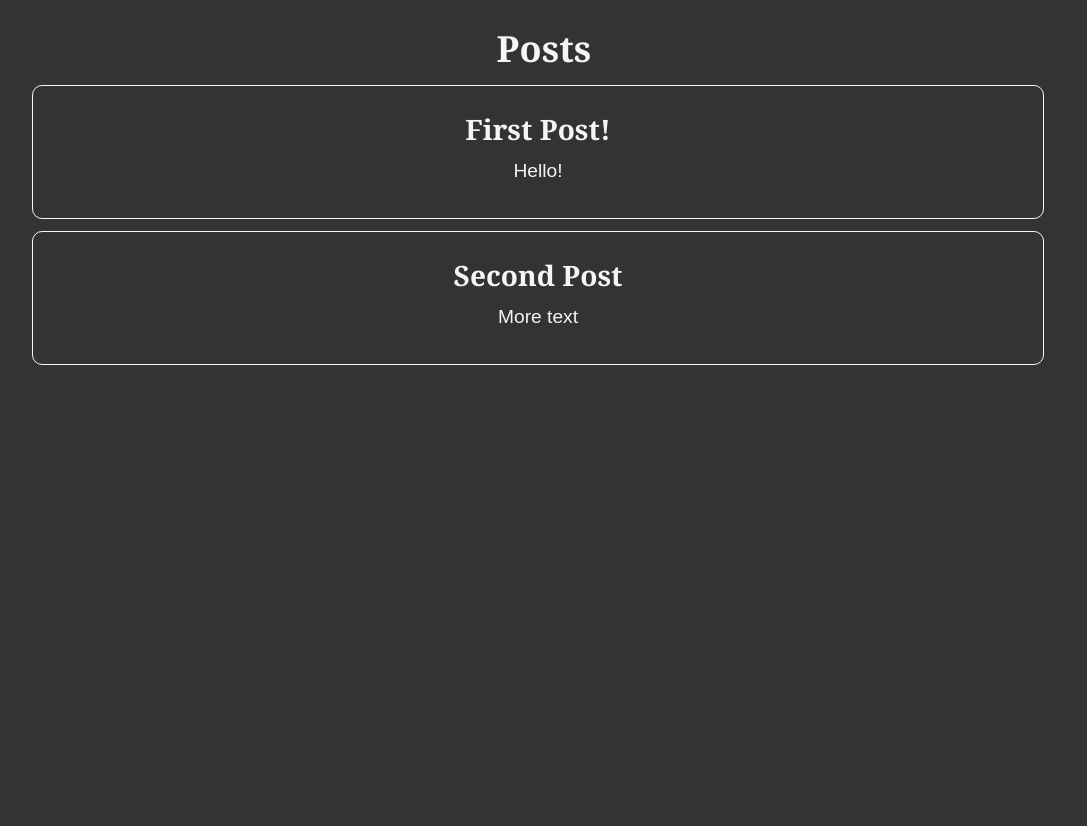
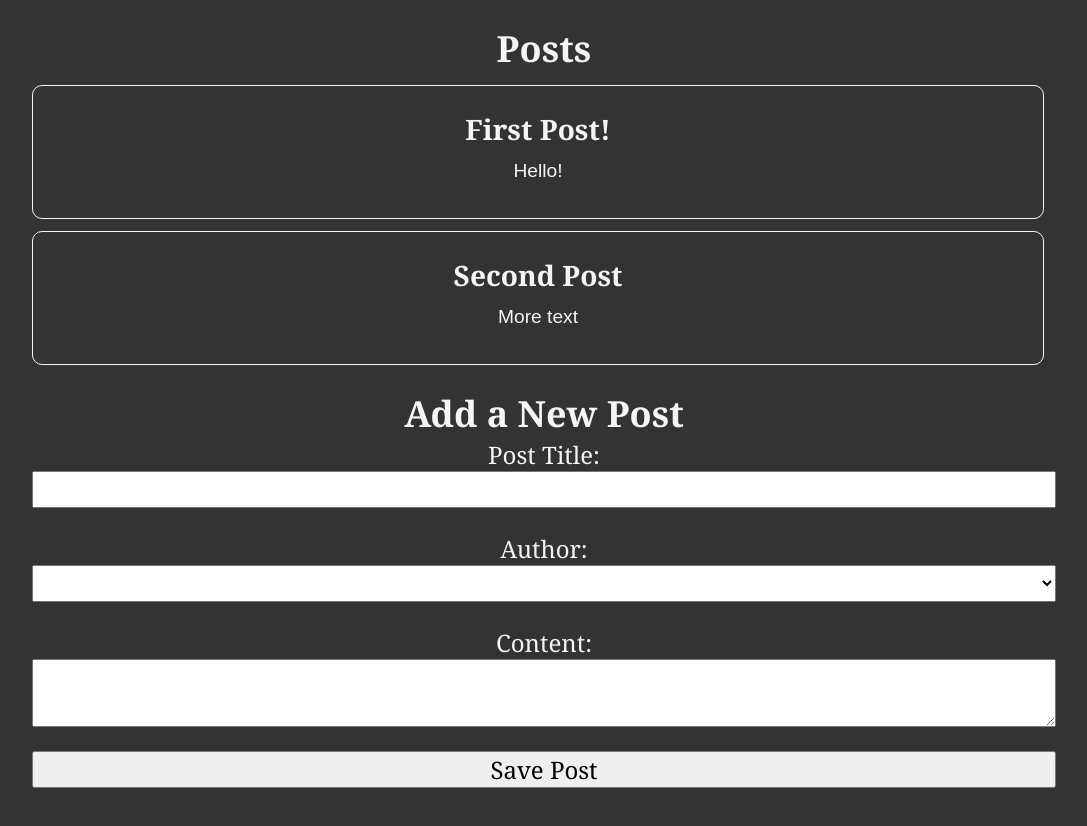
Before and after one commit to SandraBayabos/redux-toolkit-posts, a React (Create React App) app: page / in a window 1280 px wide. Shown: the top 826 px of the page, without its empty margins (96-1183 px from the left). Built offline with nearby package versions, Linux system fonts and the light colour scheme.

Commit message:
added posts & author slice

```diff
--- a/src/App.js
+++ b/src/App.js
@@ -1,10 +1,12 @@
 import "./App.css";
 import PostsList from "./features/posts/PostsList";
+import AddPostForm from "./features/posts/AddPostForm";
 
 function App() {
   return (
     <div className="App">
       <PostsList />
+      <AddPostForm />
     </div>
   );
 }
--- a/src/app/store.js
+++ b/src/app/store.js
@@ -1,8 +1,10 @@
 import { configureStore } from "@reduxjs/toolkit";
 import postsReducer from "../features/posts/postsSlice";
+import usersReducer from "../features/users/usersSlice";
 
 export const store = configureStore({
   reducer: {
     posts: postsReducer,
+    users: usersReducer,
   },
 });
--- /dev/null
+++ b/src/features/posts/AddPostForm.js
@@ -0,0 +1,70 @@
+import { useState } from "react";
+import { useDispatch, useSelector } from "react-redux";
+import { nanoid } from "@reduxjs/toolkit";
+import { postAdded } from "./postsSlice";
+import { selectAllUsers } from "../users/usersSlice";
+
+import React from "react";
+
+const AddPostForm = () => {
+  const [title, setTitle] = useState("");
+  const [content, setContent] = useState("");
+  const [userId, setUserId] = useState("");
+
+  const users = useSelector(selectAllUsers);
+
+  const onTitleChanged = (e) => setTitle(e.target.value);
+  const onContentChanged = (e) => setContent(e.target.value);
+  const onAuthorChanged = (e) => setUserId(e.target.value);
+
+  const dispatch = useDispatch();
+
+  const onSavePostClicked = (e) => {
+    e.preventDefault();
+    if (title && content) {
+      dispatch(postAdded(title, content, userId));
+
+      setTitle("");
+      setContent("");
+    }
+  };
+
+  const userOptions = users.map((user) => (
+    <option key={user.id} value={user.id}>
+      {user.name}
+    </option>
+  ));
+
+  return (
+    <section>
+      <h2>Add a New Post</h2>
+      <form>
+        <label htmlFor="postTitle">Post Title:</label>
+        <input
+          type="text"
+          id="postTitle"
+          name="postTitle"
+          value={title}
+          onChange={onTitleChanged}
+        ></input>
+        <label htmlFor="postAuthor">Author:</label>
+        <select id="postAuthor" value={userId} onChange={onAuthorChanged}>
+          <option value=""></option>
+          {userOptions}
+        </select>
+        <label htmlFor="postContent">Content:</label>
+        <textarea
+          id="postContent"
+          name="postContent"
+          value={content}
+          onChange={onContentChanged}
+        />
+        <button type="submit" onClick={onSavePostClicked}>
+          Save Post
+        </button>
+      </form>
+    </section>
+  );
+};
+
+export default AddPostForm;
--- a/src/features/posts/postsSlice.js
+++ b/src/features/posts/postsSlice.js
@@ -1,4 +1,4 @@
-import { createSlice } from "@reduxjs/toolkit";
+import { createSlice, nanoid } from "@reduxjs/toolkit";
 
 const initialState = [
   { id: "1", title: "First Post!", content: "Hello!" },
@@ -9,8 +9,20 @@ const postsSlice = createSlice({
   name: "posts",
   initialState,
   reducers: {
-    postAdded(state, action) {
-      state.push(action.payload);
+    postAdded: {
+      reducer(state, action) {
+        state.push(action.payload);
+      },
+      prepare(title, content, userId) {
+        return {
+          payload: {
+            id: nanoid(),
+            title,
+            content,
+            userId,
+          },
+        };
+      },
     },
   },
 });
--- /dev/null
+++ b/src/features/users/usersSlice.js
@@ -0,0 +1,17 @@
+import { createSlice } from "@reduxjs/toolkit";
+
+const initialState = [
+  { id: "0", name: "Tiago" },
+  { id: "1", name: "Lucas" },
+  { id: "2", name: "João" },
+];
+
+const usersSlice = createSlice({
+  name: "users",
+  initialState,
+  reducers: {},
+});
+
+export const selectAllUsers = (state) => state.users;
+
+export default usersSlice.reducer;
```
